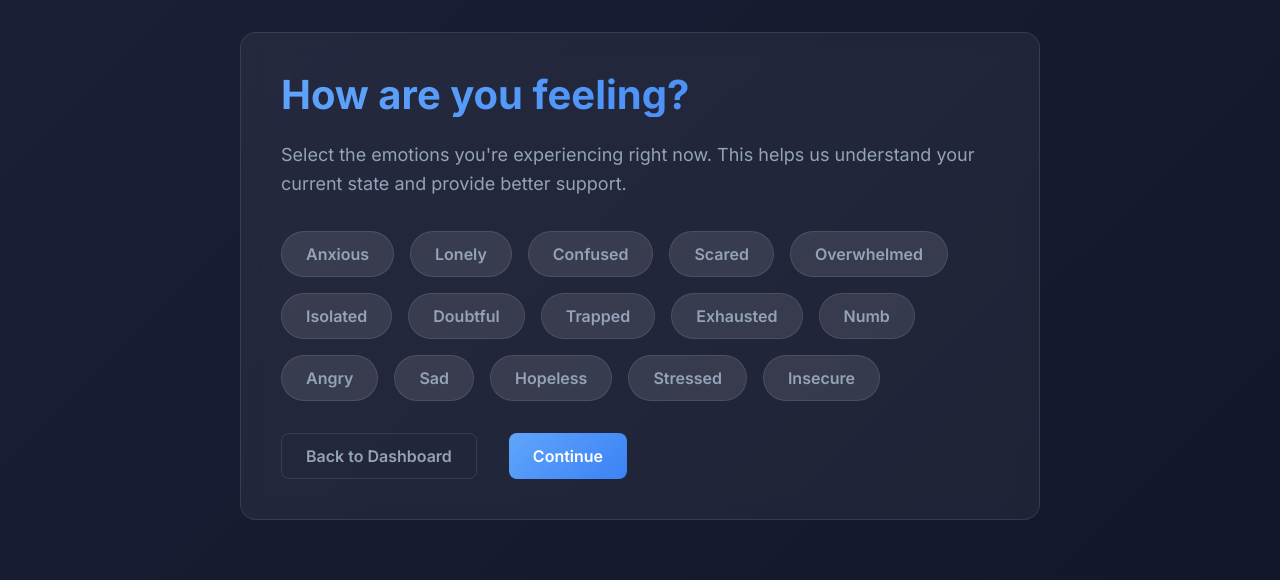
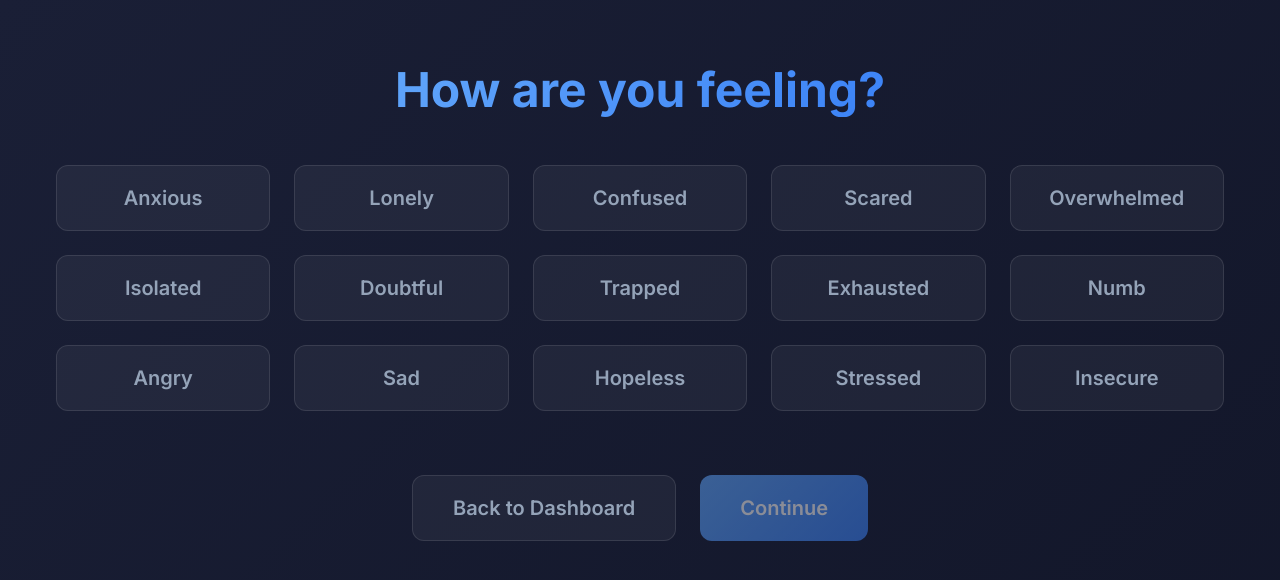
Before and after one commit to mounikasaka1/hackai, a React (Vite) app in the folder safeguard/: page /conversation in a window 1280 px wide. Shown: the top 580 px of the page. Built offline with nearby package versions, Linux system fonts and the light colour scheme.

Commit message:
feat: adding changes to the experience page

```diff
--- a/safeguard/src/App.tsx
+++ b/safeguard/src/App.tsx
@@ -13,6 +13,7 @@ import VictimLens from './pages/VictimLens'
 import EditProfile from './pages/EditProfile'
 import UploadAudio from './pages/UploadAudio'
 import ConversationExperience from './pages/ConversationExperience'
+import Justification from './pages/Justification'
 import BrowseSigns from './pages/BrowseSigns'
 import AudioUpload from './pages/AudioUpload'
 
@@ -42,6 +43,7 @@ function App() {
           <Route path="/victim-lens/:id" element={<VictimLens />} />
           <Route path="/upload" element={<UploadAudio />} />
           <Route path="/conversation" element={<ConversationExperience />} />
+          <Route path="/justification" element={<Justification />} />
           <Route path="/browse-signs" element={<BrowseSigns />} />
           <Route path="/audio-upload" element={<AudioUpload />} />
           <Route path="*" element={<Navigate to="/dashboard" replace />} />
--- a/safeguard/src/pages/ConversationExperience.tsx
+++ b/safeguard/src/pages/ConversationExperience.tsx
@@ -1,4 +1,4 @@
-import React, { useState } from 'react';
+import React, { useState, useEffect } from 'react';
 import styled from '@emotion/styled';
 import { useNavigate } from 'react-router-dom';
 
@@ -9,99 +9,133 @@ const Container = styled.div`
   display: flex;
   flex-direction: column;
   align-items: center;
-  padding: 2rem;
-  color: #f8fafc;
-`;
-
-const Content = styled.div`
-  max-width: 800px;
-  width: 100%;
-  background: rgba(255, 255, 255, 0.05);
-  padding: 2.5rem;
-  border-radius: 1rem;
-  backdrop-filter: blur(10px);
-  border: 1px solid rgba(255, 255, 255, 0.1);
+  padding: 4rem 2rem;
 `;
 
 const Title = styled.h1`
-  font-size: 2.5rem;
+  font-size: 3rem;
   font-weight: 700;
-  margin-bottom: 1.5rem;
   background: linear-gradient(135deg, #60a5fa 0%, #3b82f6 100%);
   -webkit-background-clip: text;
   -webkit-text-fill-color: transparent;
+  margin-bottom: 3rem;
+  text-align: center;
 `;
 
-const Description = styled.p`
-  color: #94a3b8;
-  font-size: 1.125rem;
-  line-height: 1.6;
-  margin-bottom: 2rem;
+const EmotionGrid = styled.div`
+  display: grid;
+  grid-template-columns: repeat(auto-fill, minmax(200px, 1fr));
+  gap: 1.5rem;
+  width: 100%;
+  max-width: 1200px;
+  margin: 0 auto;
+  padding: 0 1rem;
 `;
 
-const EmotionBubbles = styled.div`
-  display: flex;
-  flex-wrap: wrap;
-  gap: 1rem;
-  margin: 2rem 0;
-`;
-
-const EmotionBubble = styled.button<{ selected: boolean }>`
+const EmotionTag = styled.button<{ selected: boolean }>`
   background: ${props => props.selected
     ? 'linear-gradient(135deg, #60a5fa 0%, #3b82f6 100%)'
+    : 'rgba(255, 255, 255, 0.05)'};
+  color: ${props => props.selected ? '#fff' : '#94a3b8'};
+  font-size: 1.25rem;
+  font-weight: 600;
+  padding: 1.25rem 1.5rem;
+  border-radius: 12px;
+  border: 1px solid ${props => props.selected
+    ? 'rgba(96, 165, 250, 0.5)'
     : 'rgba(255, 255, 255, 0.1)'};
-  color: ${props => props.selected ? 'white' : '#94a3b8'};
-  border: 1px solid rgba(255, 255, 255, 0.1);
-  padding: 0.75rem 1.5rem;
-  border-radius: 2rem;
-  font-weight: 600;
   cursor: pointer;
-  transition: all 0.2s ease;
+  transition: all 0.3s cubic-bezier(0.4, 0, 0.2, 1);
+  width: 100%;
+  text-align: center;
+  position: relative;
+  overflow: hidden;
+
+  &:before {
+    content: '';
+    position: absolute;
+    top: 0;
+    left: 0;
+    right: 0;
+    bottom: 0;
+    background: linear-gradient(135deg, rgba(96, 165, 250, 0.1) 0%, rgba(59, 130, 246, 0.1) 100%);
+    opacity: 0;
+    transition: opacity 0.3s ease;
+  }
 
   &:hover {
+    transform: translateY(-4px);
+    box-shadow: 0 8px 20px rgba(0, 0, 0, 0.3);
+    border-color: ${props => props.selected
+      ? 'rgba(96, 165, 250, 0.8)'
+      : 'rgba(255, 255, 255, 0.2)'};
+
+    &:before {
+      opacity: 1;
+    }
+  }
+
+  &:active {
     transform: translateY(-2px);
-    background: ${props => props.selected
-      ? 'linear-gradient(135deg, #60a5fa 0%, #3b82f6 100%)'
-      : 'rgba(255, 255, 255, 0.15)'};
   }
 `;
 
 const ButtonContainer = styled.div`
   display: flex;
-  gap: 1rem;
-  margin-top: 2rem;
+  gap: 1.5rem;
+  margin-top: 4rem;
+  justify-content: center;
 `;
 
 const Button = styled.button`
   background: linear-gradient(135deg, #60a5fa 0%, #3b82f6 100%);
   color: white;
   border: none;
-  padding: 0.75rem 1.5rem;
-  border-radius: 0.5rem;
+  padding: 1.25rem 2.5rem;
+  border-radius: 12px;
+  font-size: 1.25rem;
   font-weight: 600;
   cursor: pointer;
-  transition: all 0.2s ease;
+  transition: all 0.3s cubic-bezier(0.4, 0, 0.2, 1);
+  box-shadow: 0 4px 12px rgba(59, 130, 246, 0.3);
 
   &:hover {
+    transform: translateY(-4px);
+    box-shadow: 0 8px 20px rgba(59, 130, 246, 0.4);
+  }
+
+  &:active {
     transform: translateY(-2px);
-    box-shadow: 0 4px 6px -1px rgba(59, 130, 246, 0.2);
+  }
+
+  &:disabled {
+    opacity: 0.5;
+    cursor: not-allowed;
+    transform: none;
+    box-shadow: none;
   }
 `;
 
 const BackButton = styled.button`
-  background: transparent;
+  background: rgba(255, 255, 255, 0.05);
   color: #94a3b8;
   border: 1px solid rgba(255, 255, 255, 0.1);
-  padding: 0.75rem 1.5rem;
-  border-radius: 0.5rem;
+  padding: 1.25rem 2.5rem;
+  border-radius: 12px;
+  font-size: 1.25rem;
   font-weight: 600;
   cursor: pointer;
-  transition: all 0.2s ease;
-  margin-right: 1rem;
+  transition: all 0.3s cubic-bezier(0.4, 0, 0.2, 1);
 
   &:hover {
-    background: rgba(255, 255, 255, 0.05);
-    color: #f8fafc;
+    background: rgba(255, 255, 255, 0.1);
+    transform: translateY(-4px);
+    border-color: rgba(255, 255, 255, 0.2);
+    box-shadow: 0 8px 20px rgba(0, 0, 0, 0.2);
+  }
+
+  &:active {
+    transform: translateY(-2px);
   }
 `;
 
@@ -126,6 +160,7 @@ const emotions = [
 const ConversationExperience: React.FC = () => {
   const navigate = useNavigate();
   const [selectedEmotions, setSelectedEmotions] = useState<string[]>([]);
+  const [isSubmitting, setIsSubmitting] = useState(false);
 
   const handleEmotionClick = (emotion: string) => {
     setSelectedEmotions(prev =>
@@ -135,36 +170,63 @@ const ConversationExperience: React.FC = () => {
     );
   };
 
+  const handleContinue = async () => {
+    if (selectedEmotions.length === 0) return;
+
+    setIsSubmitting(true);
+    try {
+      // Here you would typically save the emotions to your backend
+      // For now, we'll just simulate a delay
+      await new Promise(resolve => setTimeout(resolve, 1000));
+
+      // Store in localStorage for persistence
+      localStorage.setItem('userEmotions', JSON.stringify({
+        emotions: selectedEmotions,
+        timestamp: new Date().toISOString()
+      }));
+
+      navigate('/justification');
+    } catch (error) {
+      console.error('Error saving emotions:', error);
+    } finally {
+      setIsSubmitting(false);
+    }
+  };
+
+  // Load previously selected emotions if they exist
+  useEffect(() => {
+    const savedEmotions = localStorage.getItem('userEmotions');
+    if (savedEmotions) {
+      const { emotions } = JSON.parse(savedEmotions);
+      setSelectedEmotions(emotions);
+    }
+  }, []);
+
   return (
     <Container>
-      <Content>
       <Title>How are you feeling?</Title>
-        <Description>
-          Select the emotions you're experiencing right now. This helps us understand
-          your current state and provide better support.
-        </Description>
-
-        <EmotionBubbles>
+      <EmotionGrid>
         {emotions.map(emotion => (
-            <EmotionBubble
+          <EmotionTag
             key={emotion}
             selected={selectedEmotions.includes(emotion)}
             onClick={() => handleEmotionClick(emotion)}
           >
             {emotion}
-            </EmotionBubble>
+          </EmotionTag>
         ))}
-        </EmotionBubbles>
-
+      </EmotionGrid>
       <ButtonContainer>
         <BackButton onClick={() => navigate('/dashboard')}>
           Back to Dashboard
         </BackButton>
-          <Button onClick={() => navigate('/upload')}>
-            Continue
+        <Button
+          onClick={handleContinue}
+          disabled={selectedEmotions.length === 0 || isSubmitting}
+        >
+          {isSubmitting ? 'Saving...' : 'Continue'}
         </Button>
       </ButtonContainer>
-      </Content>
     </Container>
   );
 };
--- /dev/null
+++ b/safeguard/src/pages/Justification.tsx
@@ -0,0 +1,121 @@
+import React, { useState, useEffect } from 'react';
+import styled from '@emotion/styled';
+import { useNavigate } from 'react-router-dom';
+
+const Container = styled.div`
+  min-height: 100vh;
+  width: 100%;
+  background: linear-gradient(135deg, #1a1f36 0%, #121629 100%);
+  display: flex;
+  flex-direction: column;
+  align-items: center;
+  padding: 4rem 2rem;
+`;
+
+const Content = styled.div`
+  width: 100%;
+  max-width: 800px;
+  margin: 0 auto;
+`;
+
+const Title = styled.h1`
+  font-size: 3rem;
+  font-weight: 700;
+  background: linear-gradient(135deg, #60a5fa 0%, #3b82f6 100%);
+  -webkit-background-clip: text;
+  -webkit-text-fill-color: transparent;
+  margin-bottom: 3rem;
+  text-align: center;
+`;
+
+const ButtonContainer = styled.div`
+  display: flex;
+  gap: 1.5rem;
+  margin-top: 4rem;
+  justify-content: center;
+`;
+
+const Button = styled.button`
+  background: linear-gradient(135deg, #60a5fa 0%, #3b82f6 100%);
+  color: white;
+  border: none;
+  padding: 1.25rem 2.5rem;
+  border-radius: 12px;
+  font-size: 1.25rem;
+  font-weight: 600;
+  cursor: pointer;
+  transition: all 0.3s cubic-bezier(0.4, 0, 0.2, 1);
+  box-shadow: 0 4px 12px rgba(59, 130, 246, 0.3);
+
+  &:hover {
+    transform: translateY(-4px);
+    box-shadow: 0 8px 20px rgba(59, 130, 246, 0.4);
+  }
+
+  &:active {
+    transform: translateY(-2px);
+  }
+
+  &:disabled {
+    opacity: 0.5;
+    cursor: not-allowed;
+    transform: none;
+    box-shadow: none;
+  }
+`;
+
+const BackButton = styled.button`
+  background: rgba(255, 255, 255, 0.05);
+  color: #94a3b8;
+  border: 1px solid rgba(255, 255, 255, 0.1);
+  padding: 1.25rem 2.5rem;
+  border-radius: 12px;
+  font-size: 1.25rem;
+  font-weight: 600;
+  cursor: pointer;
+  transition: all 0.3s cubic-bezier(0.4, 0, 0.2, 1);
+
+  &:hover {
+    background: rgba(255, 255, 255, 0.1);
+    transform: translateY(-4px);
+    border-color: rgba(255, 255, 255, 0.2);
+    box-shadow: 0 8px 20px rgba(0, 0, 0, 0.2);
+  }
+
+  &:active {
+    transform: translateY(-2px);
+  }
+`;
+
+const Justification: React.FC = () => {
+  const navigate = useNavigate();
+  const [selectedEmotions, setSelectedEmotions] = useState<string[]>([]);
+
+  useEffect(() => {
+    // Load the selected emotions from localStorage
+    const savedEmotions = localStorage.getItem('userEmotions');
+    if (savedEmotions) {
+      const { emotions } = JSON.parse(savedEmotions);
+      setSelectedEmotions(emotions);
+    }
+  }, []);
+
+  return (
+    <Container>
+      <Content>
+        <Title>Tell us more</Title>
+        {/* Content will be added here in the next iteration */}
+        <ButtonContainer>
+          <BackButton onClick={() => navigate('/conversation')}>
+            Back
+          </BackButton>
+          <Button onClick={() => navigate('/upload')}>
+            Continue
+          </Button>
+        </ButtonContainer>
+      </Content>
+    </Container>
+  );
+};
+
+export default Justification;
```
Lines whose indentation alone changed are shown as unchanged.
